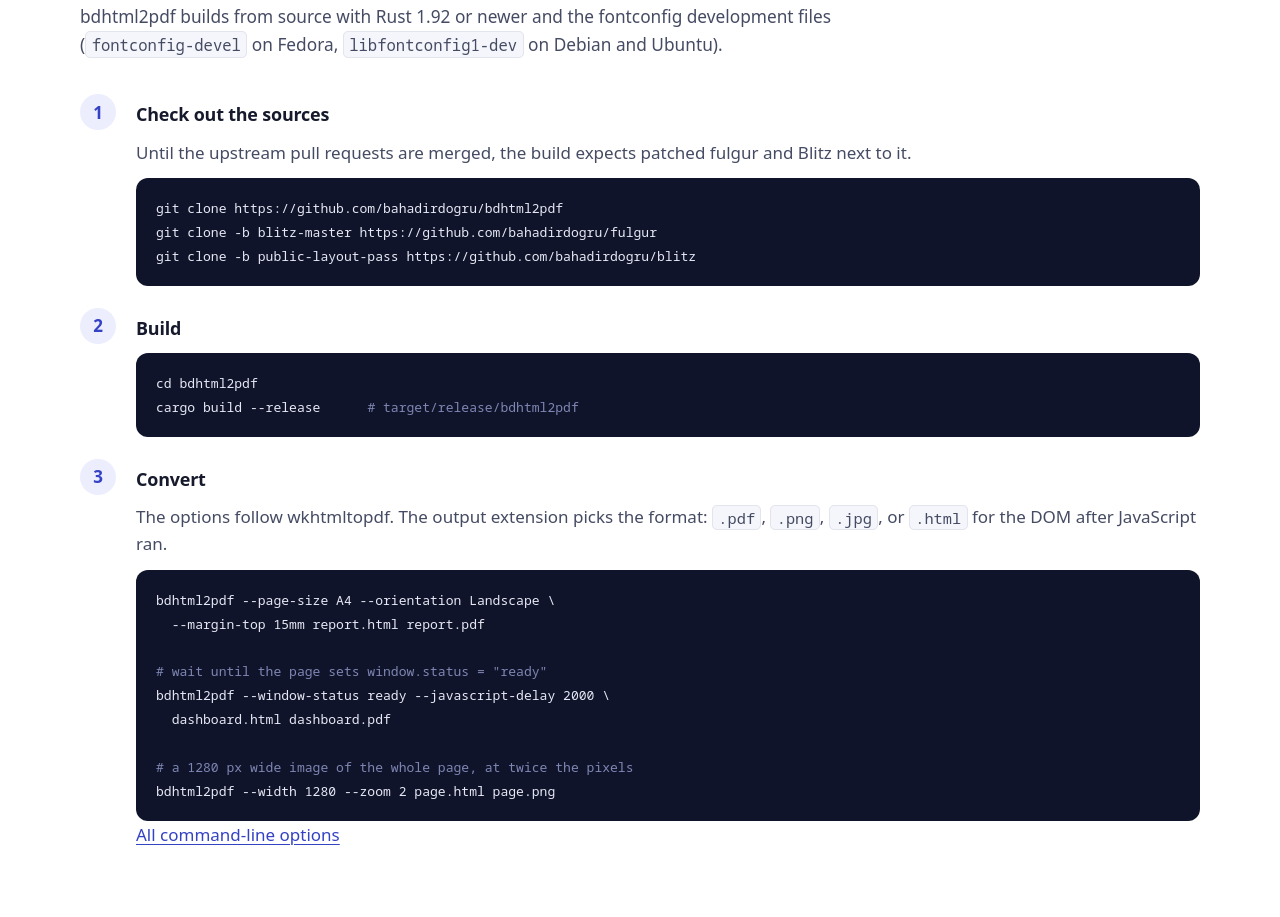
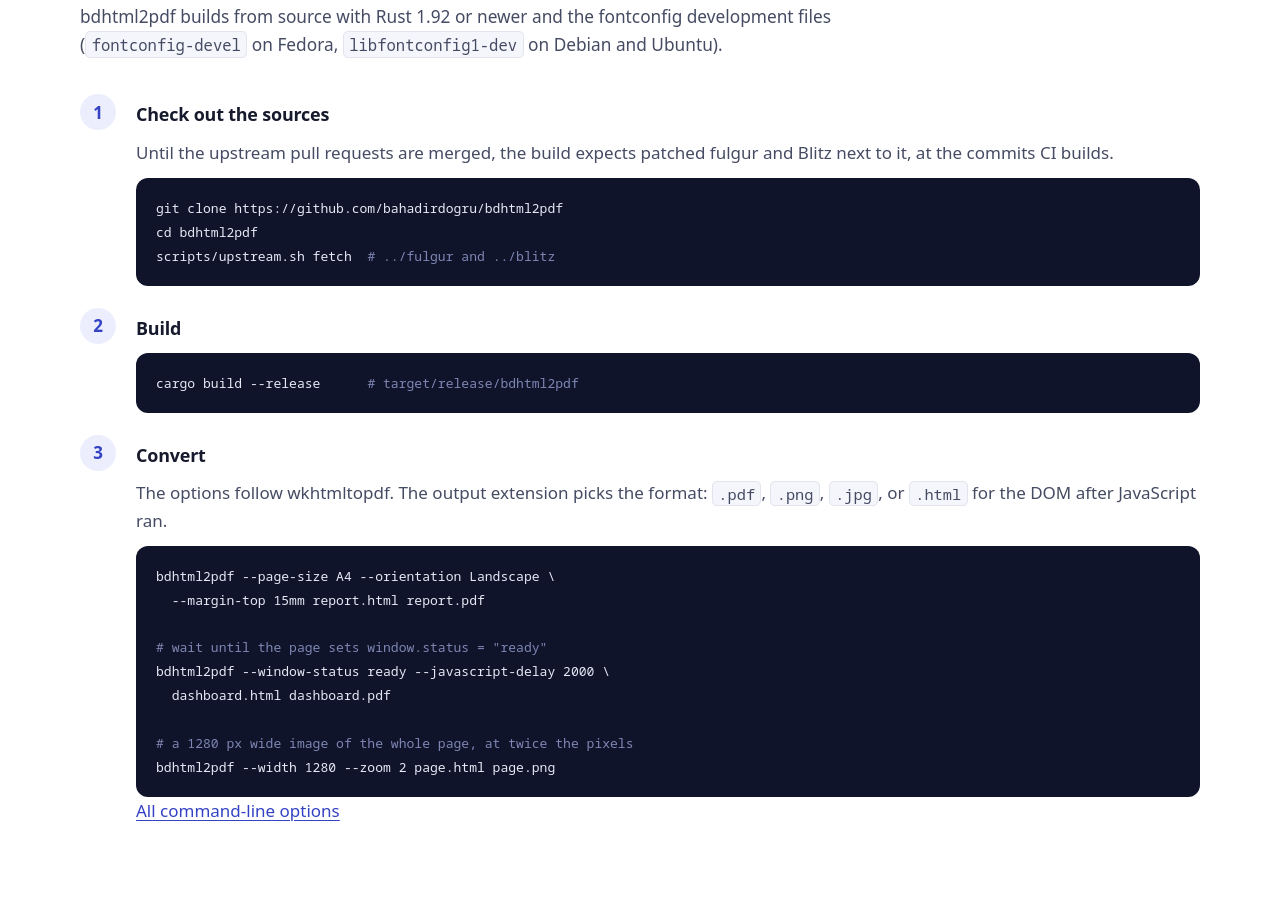
Before and after one commit to bahadirdogru/bdhtml2pdf, a plain HTML site: page docs/index.html in a window 1280 px wide. Shown: the part 5659-6576 px from the top of the page. Drawn offline with Linux system fonts and the light colour scheme.

Commit message:
Add CI and release workflows
CI runs fmt, clippy and the release tests on Linux (x86_64, aarch64), macOS and Windows. A vX.Y.Z tag builds Linux (in Debian 12), macOS and Windows binaries and opens a draft release with their SHA-256 sums.

The patched fulgur and Blitz commits are pinned in .github/upstream.env; scripts/upstream.sh fetches them next to the repository, and pins new ones after they are pushed.

```diff
--- a/docs/index.html
+++ b/docs/index.html
@@ -330,17 +330,16 @@
       <li>
         <div>
           <h3>Check out the sources</h3>
-          <p>Until the upstream pull requests are merged, the build expects patched fulgur and Blitz next to it.</p>
+          <p>Until the upstream pull requests are merged, the build expects patched fulgur and Blitz next to it, at the commits CI builds.</p>
 <pre class="code"><code>git clone https://github.com/bahadirdogru/bdhtml2pdf
-git clone -b blitz-master https://github.com/bahadirdogru/fulgur
-git clone -b public-layout-pass https://github.com/bahadirdogru/blitz</code></pre>
+cd bdhtml2pdf
+scripts/upstream.sh fetch  <span class="c"># ../fulgur and ../blitz</span></code></pre>
         </div>
       </li>
       <li>
         <div>
           <h3>Build</h3>
-<pre class="code"><code>cd bdhtml2pdf
-cargo build --release      <span class="c"># target/release/bdhtml2pdf</span></code></pre>
+<pre class="code"><code>cargo build --release      <span class="c"># target/release/bdhtml2pdf</span></code></pre>
         </div>
       </li>
       <li>
```
Also changed, not shown: .github/workflows/ci.yml (added), .github/workflows/release.yml (added), README.md, docs/benchmarks/README.md, 3 other files.
